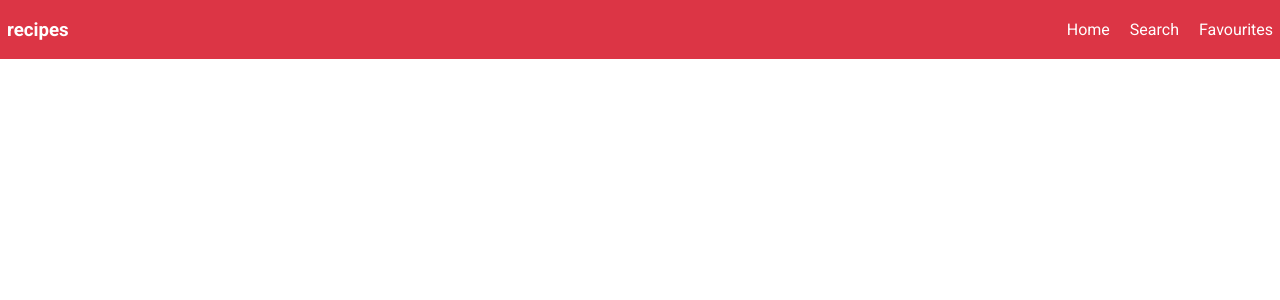
After one commit to Johna210/CS50_Final_Project-, a Flask app: template templates/layout.html in a window 1280 px wide. The commit adds this page. Shown: the top 300 px of the page. Run offline with Flask 3, Linux system fonts and the light colour scheme; the template is opened without the code that fills it, so the values that code supplies are empty; some libraries are stand-ins or nearby versions.

Commit message:
Added index page and layout for all the pages

```diff
--- a/app.py
+++ b/app.py
@@ -15,4 +15,8 @@ app.config["SESSION_TYPE"] = "filesystem"
 Session(app)
 
 # Configure CS50 library to use SQLite database
-db = SQL("sqlite:///finance.db")
+db = SQL("sqlite:///db/recipes.db")
+
+@app.route("/")
+def index():
+    return render_template("index.html")
--- /dev/null
+++ b/static/CSS/style.css
@@ -0,0 +1,59 @@
+body {
+    margin: 0;
+    font-family: 'Roboto', sans-serif;
+}
+
+/* Heading */
+.heading {
+    display: flex;
+    background-color: #dc3545;
+    padding: 0 7px;
+    justify-content: space-between;
+    align-items: center;
+    color: #fff;
+}
+
+.links {
+    display: flex;
+    gap: 20px;
+}
+
+ul {
+    list-style: none;
+}
+
+.link{
+    text-decoration: none;
+    color: #fff;
+}
+
+/* Index */
+.container {
+    text-align: center;
+}
+
+.title {
+    font-size: larger;
+}
+
+.recipes {
+    display: flex;
+    flex-wrap: wrap;
+    gap: 10px;
+    justify-content: center;
+    align-items: center;
+}
+
+.recipe {
+    width: 350px;
+    height: 300px;
+    border: #dc3545 solid;
+}
+
+.images {
+    border: 2px solid black;
+    height: 200px;
+}
+
+
+/* DC3545 */
--- /dev/null
+++ b/templates/layout.html
@@ -0,0 +1,26 @@
+<!DOCTYPE html>
+<html lang="en">
+<head>
+    <meta charset="UTF-8">
+    <meta name="viewport" content="width=device-width, initial-scale=1.0">
+    <title>{% block title %} {% endblock %}</title>
+    <link rel="stylesheet" href="/static/CSS/style.css">
+    <link rel="preconnect" href="https://fonts.googleapis.com">
+<link rel="preconnect" href="https://fonts.gstatic.com" crossorigin>
+<link href="https://fonts.googleapis.com/css2?family=Roboto:ital,wght@0,100;0,300;0,400;0,500;0,700;0,900;1,100;1,300;1,400;1,500;1,700;1,900&display=swap" rel="stylesheet">
+</head>
+<body>
+    <div class="heading">
+        <h3 class="logo">recipes</h3>
+        <ul class="links">
+            <li><a class="link" href="/">Home</a></li>
+            <li><a class="link" href="#">Search</a></li>
+            <li><a class="link" href="#">Favourites</a></li>
+
+        </ul>
+    </div>
+
+    {% block main %}{% endblock %}
+
+</body>
+</html>
--- a/templates/login.html
+++ b/templates/login.html
@@ -4,7 +4,7 @@
     <meta charset="UTF-8">
     <meta name="viewport" content="width=device-width, initial-scale=1.0">
     <title>Log In</title>
-    <link rel="stylesheet" href="CSS/login.css">
+    <link rel="stylesheet" href="/static/CSS/login.css">
     <link href="https://cdn.jsdelivr.net/npm/bootstrap@5.3.1/dist/css/bootstrap.min.css" rel="stylesheet" integrity="sha384-4bw+/aepP/YC94hEpVNVgiZdgIC5+VKNBQNGCHeKRQN+PtmoHDEXuppvnDJzQIu9" crossorigin="anonymous">
 
     <script src="https://kit.fontawesome.com/01821c8375.js" crossorigin="anonymous"></script>
```
Also changed, not shown: templates/index.html (+55 -0 lines), 1 other file.
